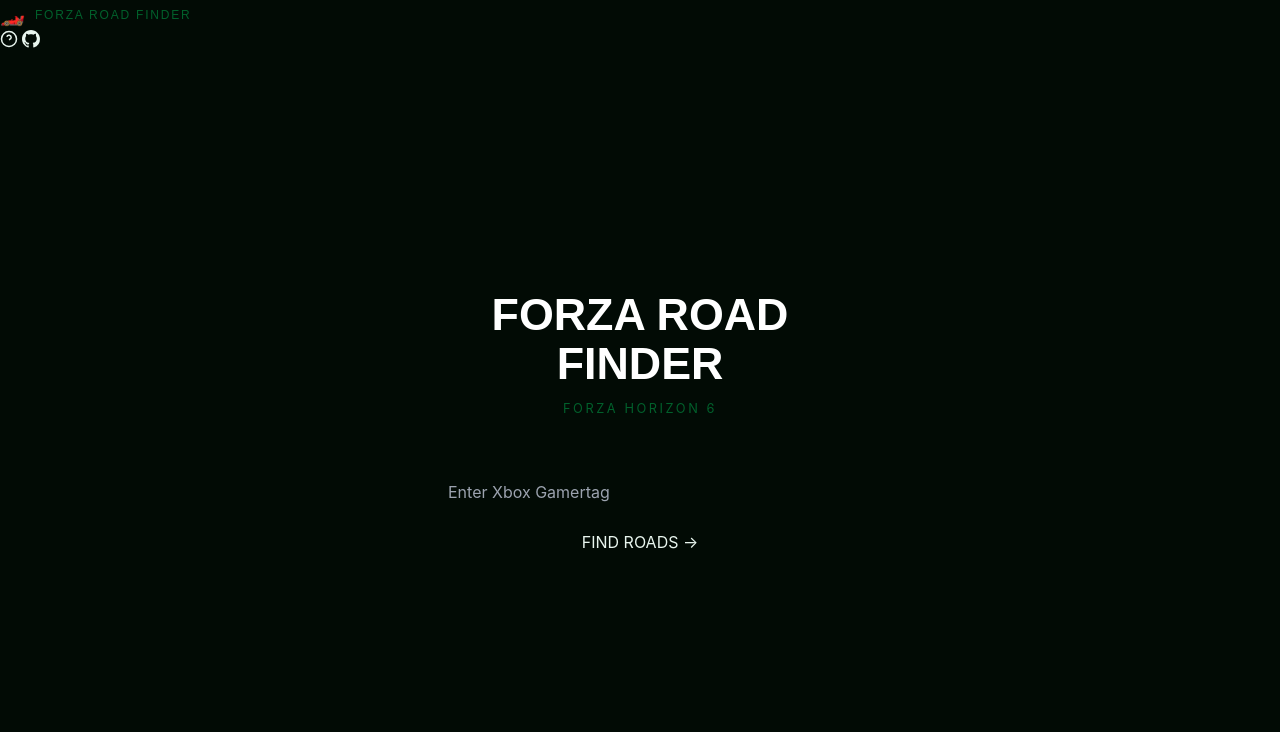
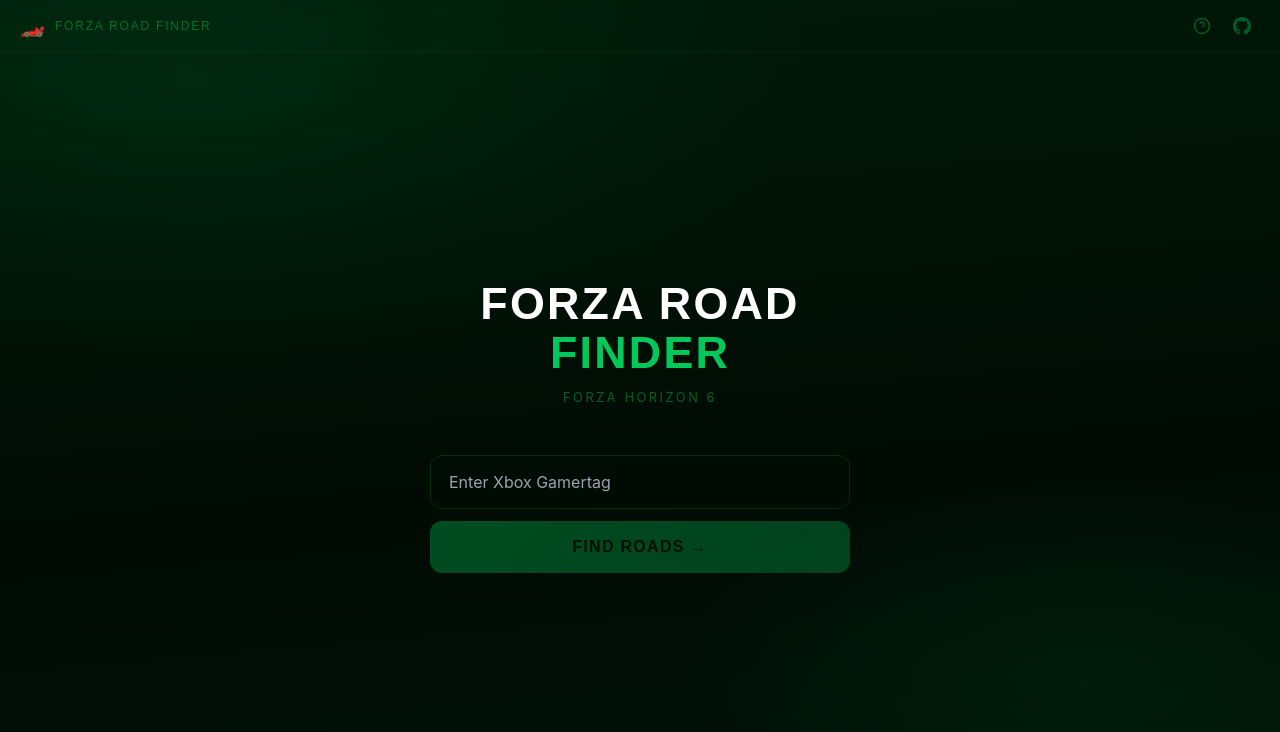
Before and after one commit to oppchik/ForzaHorizon6-road-finder, a Next.js app in the folder frontend/: page / in a window 1280 px wide. Shown: the top 732 px of the page. Built offline with nearby package versions, Linux system fonts and the light colour scheme.

Commit message:
Refactor globals.css for theme and style updates
Updated font imports and modified CSS variables for color themes. Adjusted styles for buttons, cards, and added new class definitions for layout and animations.

```diff
--- a/frontend/app/globals.css
+++ b/frontend/app/globals.css
@@ -2,134 +2,178 @@
 @tailwind components;
 @tailwind utilities;
 
-@import url('https://fonts.googleapis.com/css2?family=Orbitron:wght@400;500;700;900&family=Inter:wght@300;400;500;600&display=swap');
+@import url('https://fonts.googleapis.com/css2?family=Rajdhani:wght@500;600;700&family=Inter:wght@300;400;500&display=swap');
 
 :root {
-  --green-bright: #00e666;
-  --green-dark: #020b05;
-  --green-mid: #002e11;
+  --g1: #00C85A;
+  --g2: #001A08;
+  --g3: #003318;
+  --glow: rgba(0,200,90,0.35);
+  --glow-sm: rgba(0,200,90,0.15);
+  --surface: rgba(0,30,12,0.8);
+  --border: rgba(0,200,90,0.18);
 }
 
-* {
-  box-sizing: border-box;
+* { box-sizing: border-box; margin: 0; padding: 0; }
+
+body {
+  background: var(--g2);
+  color: #d4f0df;
+  font-family: 'Inter', sans-serif;
+  -webkit-font-smoothing: antialiased;
 }
 
-body {
-  background: var(--green-dark);
-  color: #e8f5ee;
-  font-family: 'Inter', sans-serif;
-  -webkit-font-smoothing: antialiased;
-  margin: 0;
+.font-display { font-family: 'Rajdhani', sans-serif; letter-spacing: 0.05em; }
+
+.page-bg {
+  min-height: 100vh;
+  background:
+    radial-gradient(ellipse 70% 50% at 15% 10%, rgba(0,200,90,0.10) 0%, transparent 70%),
+    radial-gradient(ellipse 50% 40% at 85% 85%, rgba(0,200,90,0.07) 0%, transparent 65%),
+    linear-gradient(175deg, #001A08 0%, #000b04 60%, #001208 100%);
 }
 
-.font-display {
-  font-family: 'Orbitron', sans-serif;
-}
-
-.bg-gradient-main {
-  background: radial-gradient(circle at 50% 0%, rgba(0, 230, 102, 0.08) 0%, transparent 60%),
-              radial-gradient(circle at 50% 100%, rgba(0, 230, 102, 0.04) 0%, transparent 60%),
-              #020b05;
-  min-height: 100vh;
-}
-
-.card {
-  background: rgba(2, 11, 5, 0.7);
-  border: 1px solid rgba(0, 230, 102, 0.15);
+.glass {
+  background: rgba(0,20,8,0.65);
+  border: 1px solid var(--border);
   backdrop-filter: blur(16px);
 }
 
-.glow-border {
-  border: 1px solid rgba(0, 230, 102, 0.2);
-  transition: all 0.3s ease;
+.input-wrap {
+  border: 1px solid var(--border);
+  border-radius: 12px;
+  transition: border-color .2s, box-shadow .2s;
+}
+.input-wrap:focus-within {
+  border-color: rgba(0,200,90,0.6);
+  box-shadow: 0 0 0 3px rgba(0,200,90,0.1);
 }
 
-.glow-border:focus-within {
-  border-color: rgba(0, 230, 102, 0.6);
-  box-shadow: 0 0 25px rgba(0, 230, 102, 0.1);
+.btn {
+  background: linear-gradient(135deg, #00C85A 0%, #00a348 100%);
+  color: #001A08;
+  font-family: 'Rajdhani', sans-serif;
+  font-weight: 700;
+  font-size: 1rem;
+  letter-spacing: 0.08em;
+  border-radius: 12px;
+  padding: 14px 28px;
+  transition: transform .2s, box-shadow .2s, opacity .2s;
+  cursor: pointer;
+  border: none;
+  width: 100%;
 }
+.btn:hover:not(:disabled) {
+  transform: translateY(-2px);
+  box-shadow: 0 10px 32px rgba(0,200,90,0.35);
+}
+.btn:disabled { opacity: 0.35; cursor: not-allowed; }
 
-.btn-primary {
-  background: var(--green-bright);
-  color: var(--green-dark);
-  font-weight: 700;
-  transition: all 0.3s ease;
+.shot-card {
+  position: relative;
+  border-radius: 14px;
+  overflow: hidden;
+  border: 1px solid rgba(0,200,90,0.15);
+  aspect-ratio: 16/9;
+  cursor: pointer;
+  transition: border-color .25s, transform .25s, box-shadow .25s;
 }
-
-.btn-primary:hover:not(:disabled) {
-  transform: translateY(-2px);
-  box-shadow: 0 10px 30px rgba(0, 230, 102, 0.25);
-  background: #00ff73;
-}
-
-.btn-primary:disabled {
-  opacity: 0.5;
-  cursor: not-allowed;
-}
-
-.screenshot-card {
-  border: 1px solid rgba(0, 230, 102, 0.15);
-  transition: all 0.4s cubic-bezier(0.175, 0.885, 0.32, 1.275);
-  cursor: pointer;
-  position: relative;
-  overflow: hidden;
-  border-radius: 12px;
-}
-
-.screenshot-card::after {
+.shot-card::after {
   content: '';
   position: absolute;
   inset: 0;
-  background: rgba(0, 230, 102, 0);
-  transition: all 0.3s ease;
-  z-index: 1;
+  background: linear-gradient(to bottom, transparent 50%, rgba(0,200,90,0.18) 100%);
+  opacity: 0;
+  transition: opacity .25s;
+}
+.shot-card:hover {
+  border-color: rgba(0,200,90,0.6);
+  box-shadow: 0 0 28px rgba(0,200,90,0.22), 0 0 0 1px rgba(0,200,90,0.35);
+  transform: translateY(-4px) scale(1.02);
+}
+.shot-card:hover::after { opacity: 1; }
+
+.avatar-frame {
+  background: conic-gradient(from 0deg, #00C85A 0%, #003d18 40%, #00C85A 100%);
+  padding: 2px;
+  border-radius: 50%;
 }
 
-.screenshot-card:hover:not(:disabled) {
-  border-color: rgba(0, 230, 102, 0.8);
-  transform: translateY(-6px) scale(1.02);
-  box-shadow: 0 15px 35px rgba(0, 230, 102, 0.2);
+.use-label {
+  position: absolute;
+  inset: 0;
+  display: flex;
+  align-items: center;
+  justify-content: center;
+  background: rgba(0,0,0,0.5);
+  opacity: 0;
+  transition: opacity .2s;
+  z-index: 2;
+  font-family: 'Rajdhani', sans-serif;
+  font-weight: 700;
+  font-size: 0.9rem;
+  letter-spacing: 0.1em;
+  color: #00C85A;
 }
-
-.screenshot-card:hover:not(:disabled)::after {
-  background: rgba(0, 230, 102, 0.1);
-}
-
-.avatar-ring {
-  background: linear-gradient(135deg, var(--green-bright), #004d22);
-  padding: 3px;
-  border-radius: 50%;
-  box-shadow: 0 0 25px rgba(0, 230, 102, 0.15);
-}
-
-.scan-line {
-  background: repeating-linear-gradient(
-    0deg,
-    transparent,
-    transparent 3px,
-    rgba(0, 230, 102, 0.02) 3px,
-    rgba(0, 230, 102, 0.02) 6px
-  );
-  pointer-events: none;
-}
+.shot-card:hover .use-label { opacity: 1; }
 
 @keyframes fadeUp {
   from { opacity: 0; transform: translateY(20px); }
-  to { opacity: 1; transform: translateY(0); }
+  to   { opacity: 1; transform: translateY(0); }
+}
+.anim-0 { animation: fadeUp .45s ease both; }
+.anim-1 { animation: fadeUp .45s .1s ease both; }
+.anim-2 { animation: fadeUp .45s .2s ease both; }
+.anim-3 { animation: fadeUp .45s .32s ease both; }
+
+.spin { animation: spin 1s linear infinite; }
+@keyframes spin { to { transform: rotate(360deg); } }
+
+.topbar {
+  height: 52px;
+  border-bottom: 1px solid rgba(0,200,90,0.08);
+  display: flex;
+  align-items: center;
+  justify-content: space-between;
+  padding: 0 20px;
+}
+.icon-btn {
+  width: 36px; height: 36px;
+  border-radius: 8px;
+  border: 1px solid transparent;
+  background: transparent;
+  color: rgba(0,200,90,0.4);
+  display: flex; align-items: center; justify-content: center;
+  cursor: pointer;
+  transition: color .2s, border-color .2s, background .2s;
+}
+.icon-btn:hover {
+  color: #00C85A;
+  border-color: rgba(0,200,90,0.25);
+  background: rgba(0,200,90,0.06);
 }
 
-.animate-fadeUp { animation: fadeUp 0.6s cubic-bezier(0.16, 1, 0.3, 1) forwards; }
-.animate-fadeUp-1 { animation: fadeUp 0.6s cubic-bezier(0.16, 1, 0.3, 1) 0.1s both; }
-.animate-fadeUp-2 { animation: fadeUp 0.6s cubic-bezier(0.16, 1, 0.3, 1) 0.2s both; }
-.animate-fadeUp-3 { animation: fadeUp 0.6s cubic-bezier(0.16, 1, 0.3, 1) 0.3s both; }
+.modal-backdrop {
+  position: fixed; inset: 0; z-index: 50;
+  background: rgba(0,0,0,0.65);
+  backdrop-filter: blur(6px);
+  display: flex; align-items: center; justify-content: center;
+  padding: 16px;
+}
+.modal {
+  background: #001208;
+  border: 1px solid rgba(0,200,90,0.25);
+  border-radius: 20px;
+  padding: 28px;
+  width: 100%; max-width: 440px;
+  animation: fadeUp .3s ease both;
+}
 
-.loading-dots span {
-  animation: blink 1.4s infinite;
-  opacity: 0;
+.tag {
+  font-family: 'Rajdhani', sans-serif;
+  font-size: 0.7rem;
+  font-weight: 600;
+  letter-spacing: 0.12em;
+  padding: 3px 8px;
+  border-radius: 6px;
 }
-.loading-dots span:nth-child(2) { animation-delay: 0.2s; }
-.loading-dots span:nth-child(3) { animation-delay: 0.4s; }
-@keyframes blink {
-  0%, 80%, 100% { opacity: 0; }
-  40% { opacity: 1; }
-}
```
